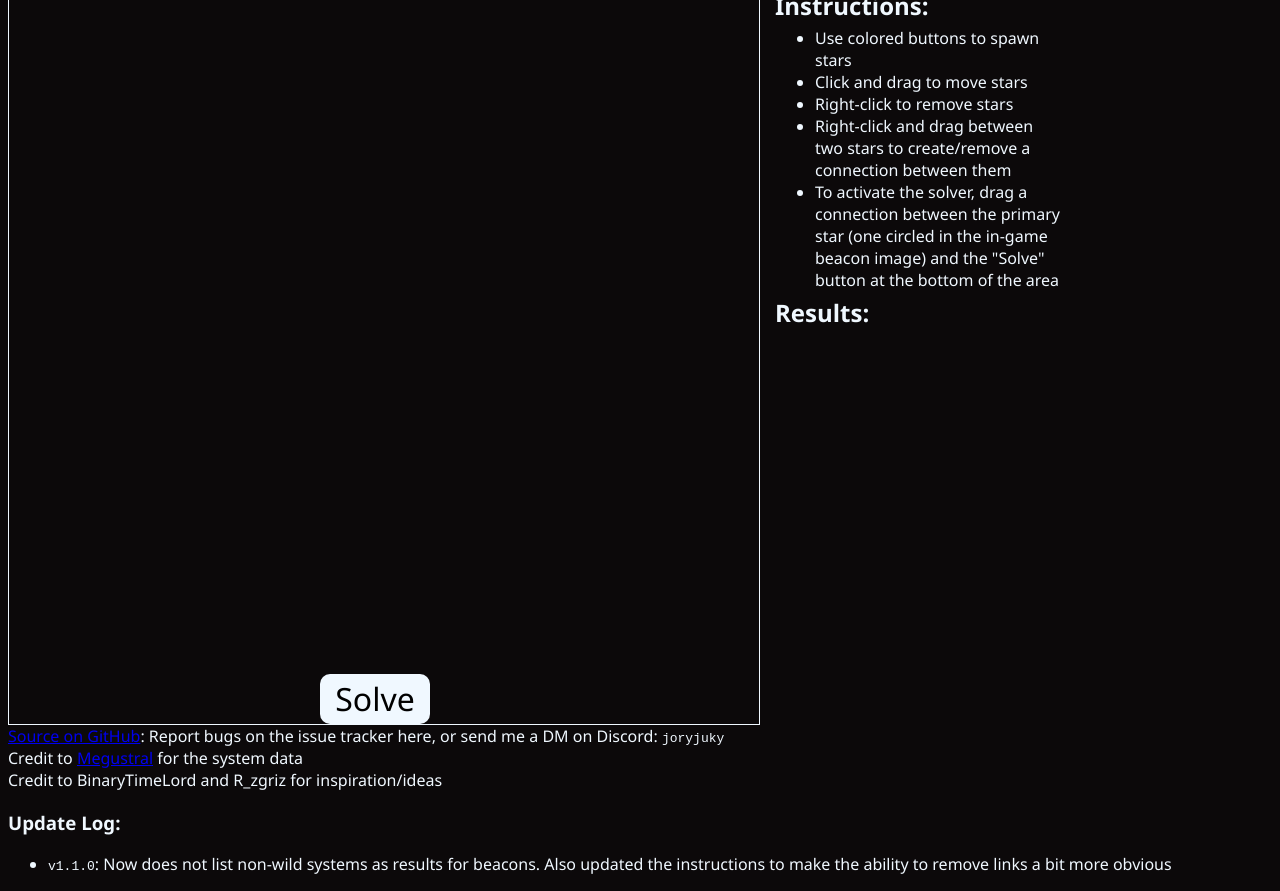
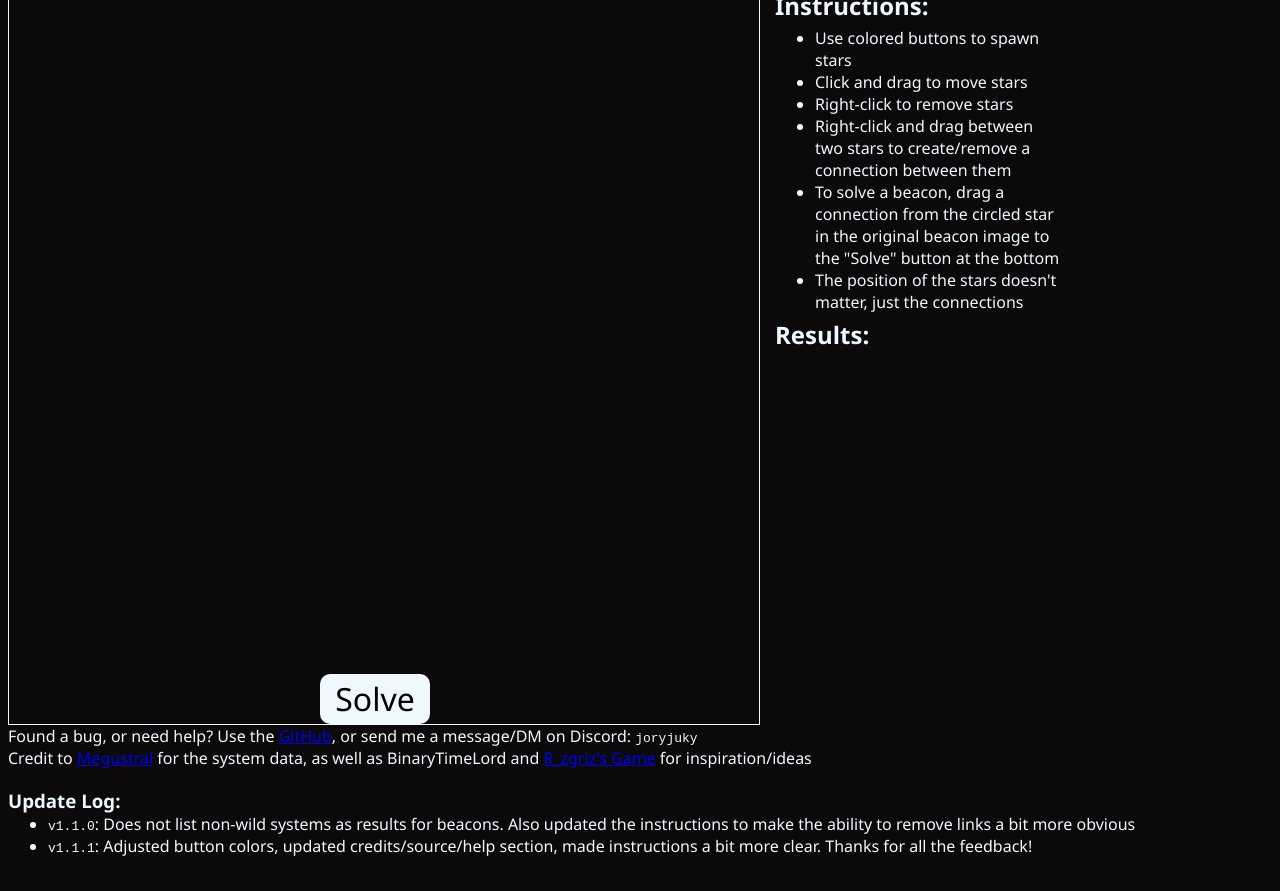
Before and after one commit to JoRyJuKy/beaconsolver, a plain HTML site: page index.html in a window 1280 px wide. Shown: the part 76-967 px from the top of the page. Drawn offline with Linux system fonts and the light colour scheme.

Commit message:
v1.1.1 (See site for patchnotes)

```diff
--- a/index.html
+++ b/index.html
@@ -24,8 +24,8 @@
             <li>Click and drag to move stars</li>
             <li>Right-click to remove stars</li>
             <li>Right-click and drag between two stars to create/remove a connection between them</li>
-            <li>To activate the solver, drag a connection between the primary star (one circled in the in-game beacon image) and the "Solve" button at the bottom of the area</li>
-
+            <li>To solve a beacon, drag a connection from the circled star in the original beacon image to the "Solve" button at the bottom</li>
+            <li>The position of the stars doesn't matter, just the connections</li>
         </ul>
         <h2>Results:</h2>
         <ul id="results"></ul>
@@ -33,12 +33,13 @@
     <svg xmlns="http://www.w3.org/2000/svg" id="lines"></svg>
 
     <script src="main.js" defer></script>
-    <a href="https://github.com/JoRyJuKy/beaconsolver">Source on GitHub</a>: Report bugs on the issue tracker here, or send me a DM on Discord: <code>joryjuky</code> <br>
-    Credit to <a href="https://github.com/Aloroid">Megustral</a> for the system data <br>
-    Credit to BinaryTimeLord and R_zgriz for inspiration/ideas <br>
+
+    Found a bug, or need help? Use the <a href="https://github.com/JoRyJuKy/beaconsolver">GitHub</a>, or send me a message/DM on Discord: <code>joryjuky</code><br>
+    Credit to <a href="https://github.com/Aloroid">Megustral</a> for the system data, as well as BinaryTimeLord and <a href="https://www.roblox.com/games/10097597282/Starscape-Beacons">R_zgriz's Game</a> for inspiration/ideas <br>
     <h3>Update Log:</h3>
     <ul>
-        <li><code>v1.1.0</code>: Now does not list non-wild systems as results for beacons. Also updated the instructions to make the ability to remove links a bit more obvious</li>
+        <li><code>v1.1.0</code>: Does not list non-wild systems as results for beacons. Also updated the instructions to make the ability to remove links a bit more obvious</li>
+        <li><code>v1.1.1</code>: Adjusted button colors, updated credits/source/help section, made instructions a bit more clear. Thanks for all the feedback!</li>
     </ul>
 </body>
 </html>
--- a/style.css
+++ b/style.css
@@ -6,11 +6,17 @@
     user-select:text;
     height: 800px;
 }
+h3 {
+    margin-bottom: 0px;
+}
+ul {
+    margin-top: 0px;
+}
 #side>*{
     margin: 5px;
 }
 #results {
-    height: 425px;
+    height: 400px;
     overflow-y: auto;
 }
 #results>li {
```
Also changed, not shown: main.js.
